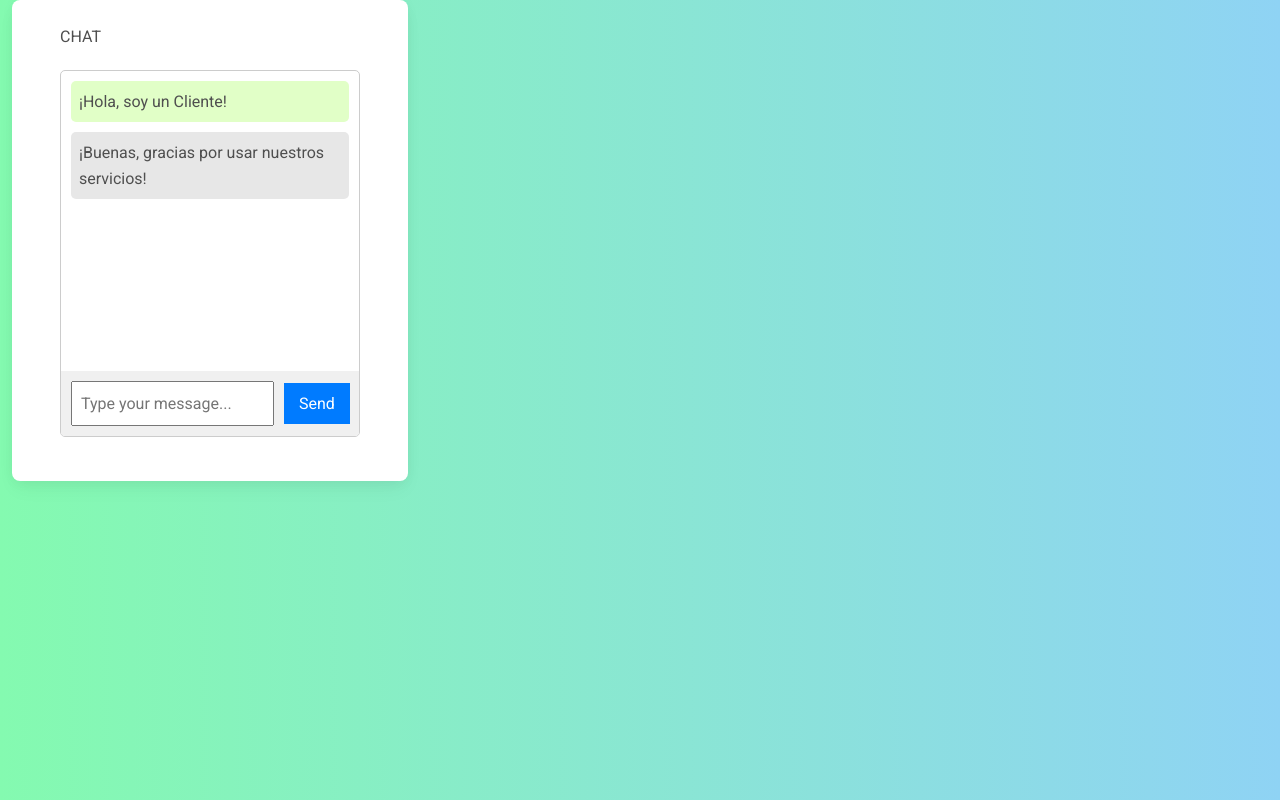
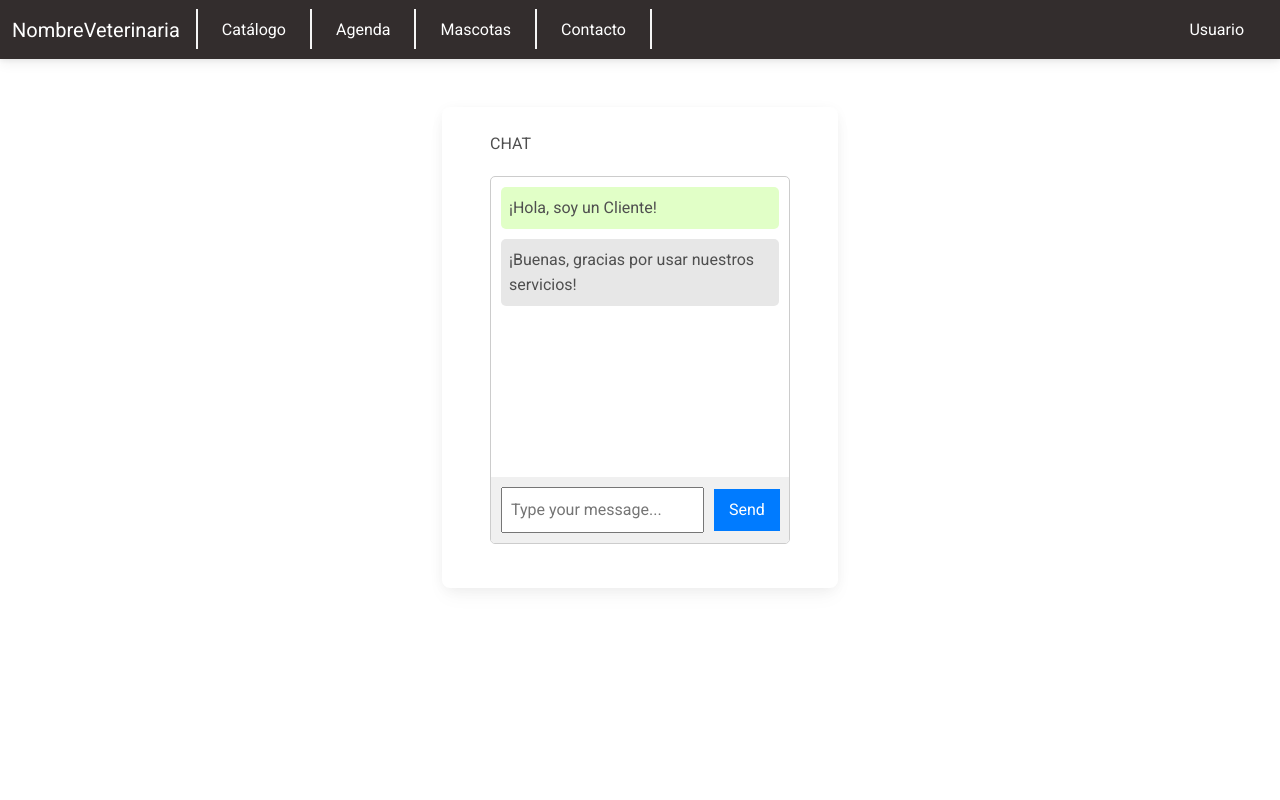
Before and after one commit to AndreyCV13/ProyectoVeterinaria, a React (Create React App) app: page /Chat in a window 1280 px wide. Built offline with nearby package versions, Linux system fonts and the light colour scheme.

Commit message:
Fixing NavBar for every route

```diff
--- a/src/routes/Catalogue.jsx
+++ b/src/routes/Catalogue.jsx
@@ -7,11 +7,13 @@ import {
   MDBCard,
   MDBCardBody,
 } from 'mdb-react-ui-kit';
+import Nav from '../components/NavigationBar';
 
 function Catalogue(){
   return(
-  <MDBContainer fluid className='d-flex align-items-center justify-content-right'>
-    <div className='mask gradient-custom-3' id="colorRegister"></div>
+  <div>
+    <Nav/>
+    <MDBContainer fluid className='d-flex align-items-center justify-content-center mt-5'>
       <MDBCard  id="contact">
         <MDBCardBody className='px-5'>
         <div className="left">
@@ -29,6 +31,7 @@ function Catalogue(){
         </MDBCardBody>
       </MDBCard>
     </MDBContainer>
+  </div>
   );
 }
 
--- a/src/routes/Chat.jsx
+++ b/src/routes/Chat.jsx
@@ -5,6 +5,7 @@ import {
   MDBCardBody
 } from 'mdb-react-ui-kit';
 import '../css/Chat.css';
+import Nav from '../components/NavigationBar';
 
 const ChatComponent = () => {
   const [messages, setMessages] = useState([
@@ -49,8 +50,9 @@ const ChatComponent = () => {
 
 function Chat() {
   return (
-    <MDBContainer fluid className='d-flex align-items-center justify-content-right'>
-    <div className='mask gradient-custom-3' id="colorRegister"></div>
+  <div>
+    <Nav/>
+    <MDBContainer fluid className='d-flex align-items-center justify-content-center mt-5'>
     <MDBCard  id="contact">
       <MDBCardBody className='px-5'>
       <div className="left">
@@ -60,6 +62,7 @@ function Chat() {
       </MDBCardBody>
     </MDBCard>
   </MDBContainer>
+</div>
   );
 }
 
--- a/src/routes/Contact.jsx
+++ b/src/routes/Contact.jsx
@@ -7,7 +7,7 @@ function Contact(){
   return(
   <div>
     <Nav/>
-    <MDBContainer fluid className='d-flex align-items-center justify-content-center'>
+    <MDBContainer fluid className='d-flex align-items-center justify-content-center mt-5'>
       <MDBCard  id="contact">
         <MDBCardBody className='px-5'>
           <img src={veterinarioIMG} alt="Veterinario1"/>
--- a/src/routes/agenda.jsx
+++ b/src/routes/agenda.jsx
@@ -7,7 +7,7 @@ export default function Agenda() {
   return (
     <div>
     <Nav/>
-    <MDBContainer fluid className='d-flex align-items-center justify-content-center'>
+    <MDBContainer fluid className='d-flex align-items-center justify-content-center mt-5'>
         <DateCalendarValue/>
     </MDBContainer>
     </div>
```
Lines whose indentation alone changed are shown as unchanged.
